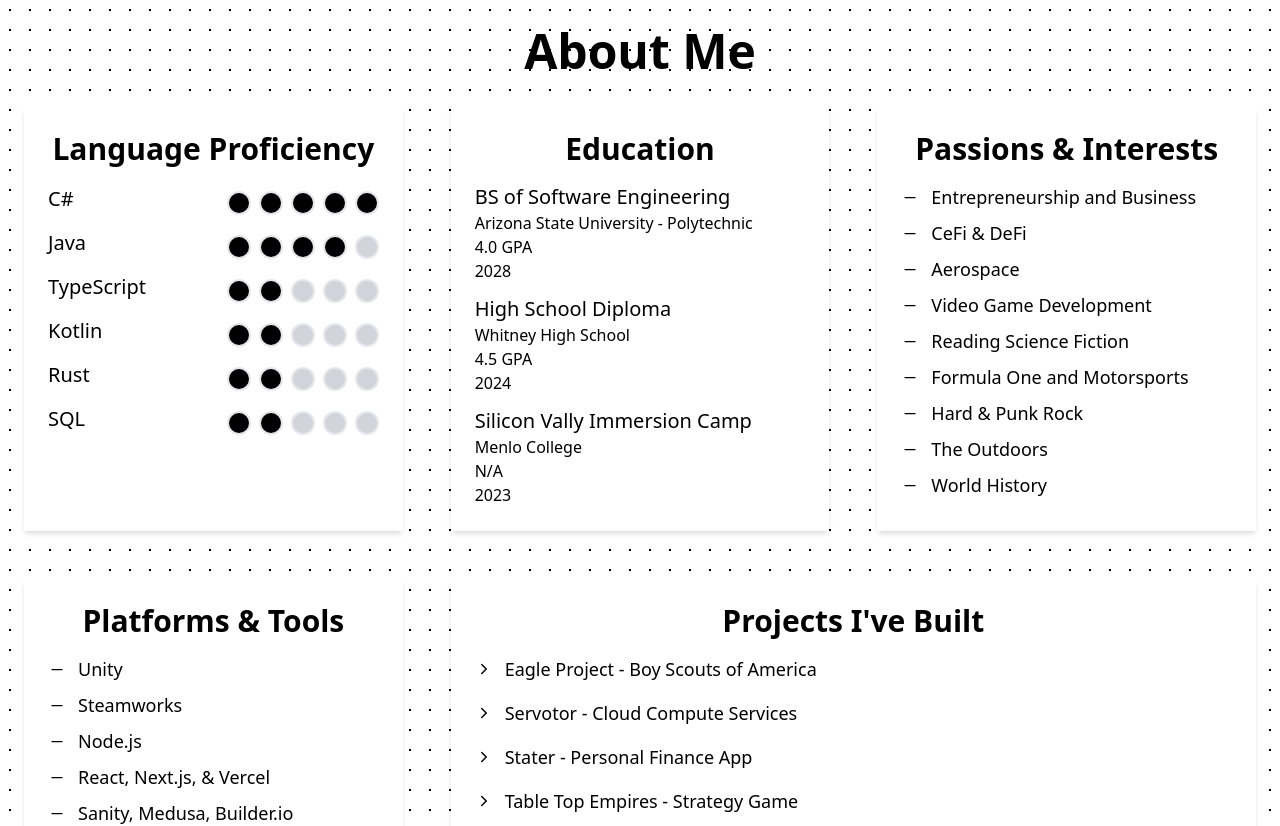
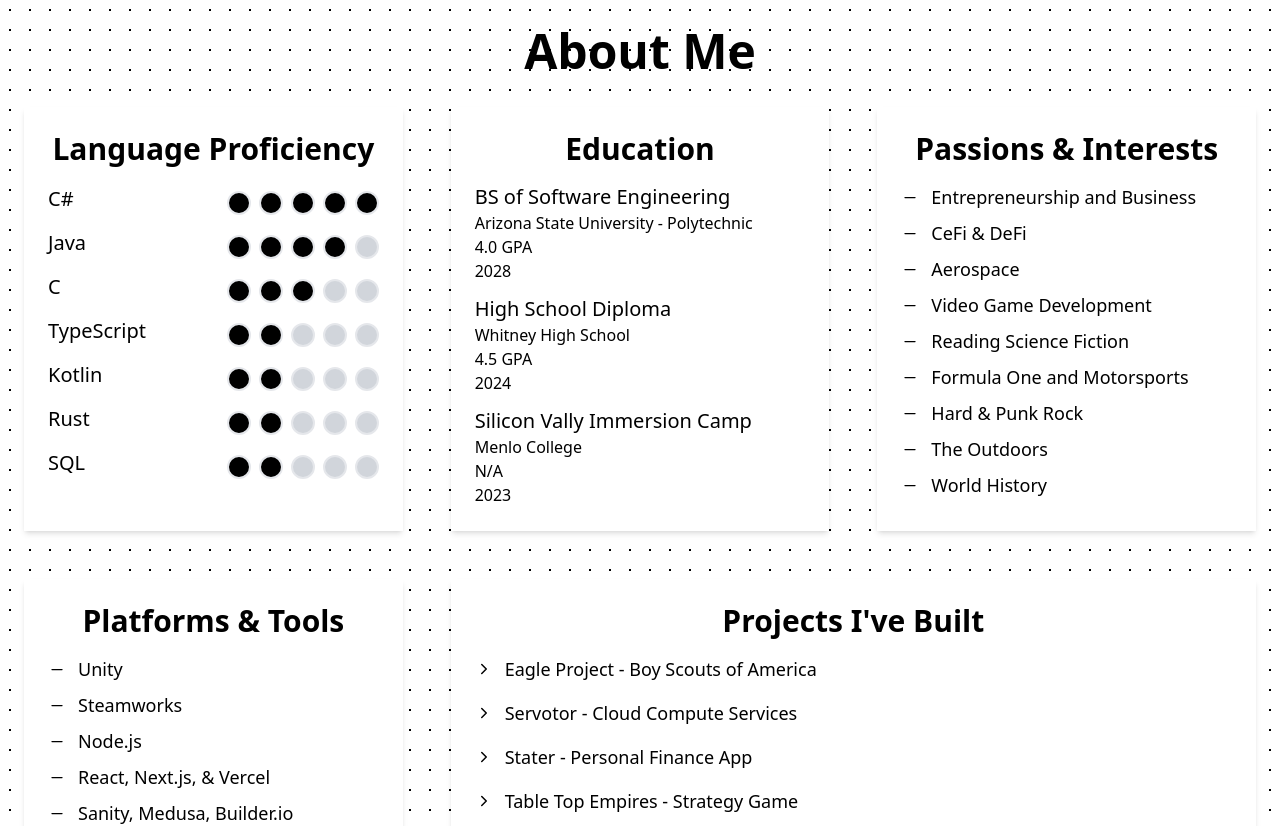
Before and after one commit to Tech-Know2/web_portfolio, a Next.js app in the folder portfolio/: page / in a window 1280 px wide. Shown: the part 700-1526 px from the top of the page. Built offline with nearby package versions, Linux system fonts and the light colour scheme.

Commit message:
Added C qualifications to the website and updated my resume

```diff
--- a/portfolio/src/app/aboutme.tsx
+++ b/portfolio/src/app/aboutme.tsx
@@ -65,7 +65,7 @@ const LanguageSkills = () => {
       transition={{ duration: 1, delay: 0.3 }}
     >
       <h2 className="text-2xl sm:text-3xl font-semibold text-black mb-4 text-center">Language Proficiency</h2>
-      {['C#', 'Java', 'TypeScript', 'Kotlin', 'Rust', 'SQL'].map((language, index) => (
+      {['C#', 'Java', 'C', 'TypeScript', 'Kotlin', 'Rust', 'SQL'].map((language, index) => (
         <motion.div
           key={index}
           className="flex items-center justify-between"
@@ -83,10 +83,11 @@ const LanguageSkills = () => {
             {[...Array(5)].map((_, ratingIndex) => {
               const rating = (index === 0 && ratingIndex < 5) ||
                              (index === 1 && ratingIndex < 4) ||
-                             (index === 2 && ratingIndex < 2) ||
+                             (index === 2 && ratingIndex < 3) ||
                              (index === 3 && ratingIndex < 2) ||
                              (index === 4 && ratingIndex < 2) ||
-                             (index === 5 && ratingIndex < 2);
+                             (index === 5 && ratingIndex < 2) ||
+                             (index === 6 && ratingIndex < 2);
 
               return (
                 <div
```
Also changed, not shown: 1 other file (tests, documents, lock files or other folders).
